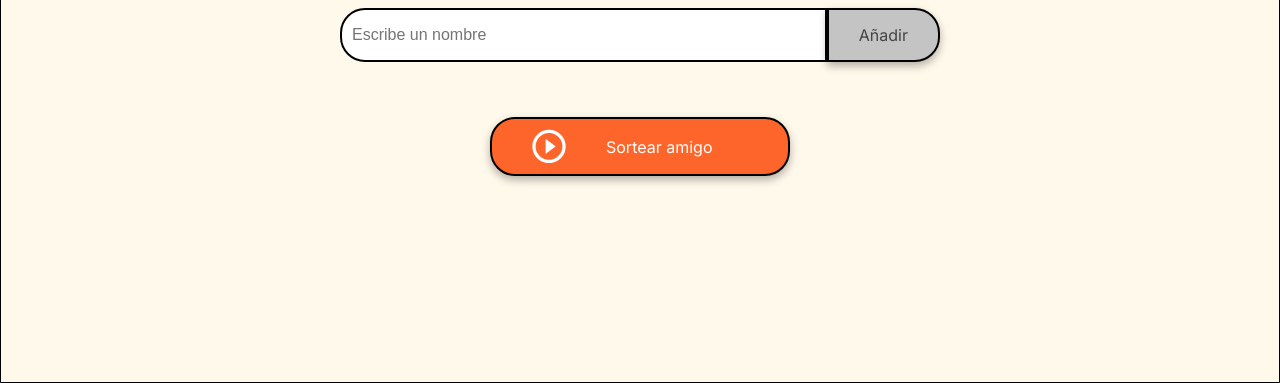
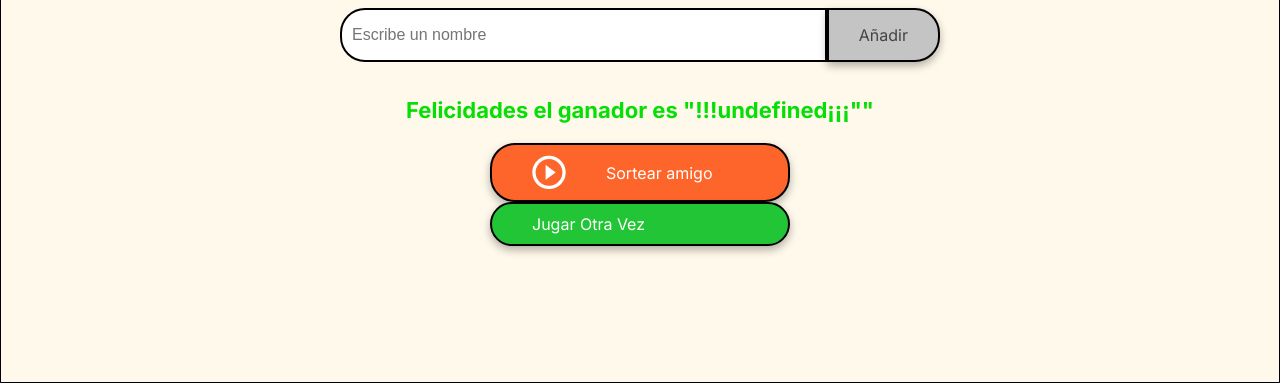
Before and after one commit to chuyBigger/amigosecretogame, a plain HTML site: page index.html in a window 1280 px wide. Both pictures are taken after a click on the button "Sortear amigo". Shown: the part 417-800 px from the top of the page. Drawn offline with Linux system fonts and the light colour scheme.

Commit message:
juego-finalizado-vone

```diff
--- a/app.js
+++ b/app.js
@@ -13,10 +13,12 @@
 // Sorteo aleatorio:
 // Al hacer clic en el botón "Sortear Amigo", se seleccionará aleatoriamente un nombre de la lista y se mostrará en la página.
 const input = document.querySelector('#amigo').value;
-const amigos = [];
+let amigos = [];
 const listFiendsClean = document.getElementById('listaAmigos')
+const buttonR = document.getElementById('reset-button')
 
 
+// Funcion que agrega los nombres a una lista y da un erro si el campo esta vacio
 function agregarAmigo(){
   let input = document.querySelector('#amigo').value;
   if(input === ''){
@@ -27,82 +29,51 @@ function agregarAmigo(){
     cleanBox();
     friendList();
    }
-
 }
-
+// funcion que limpia el input donde se agregan los nombres
 function cleanBox(){
   let box = document.getElementById('amigo');
   box.value = '';
 }
-
-// function cleanList(){
-//   document.getElementById('lismigos').innerHTML = '';
-// }
-
-
-
+// fucion que crea una lista de los nombres a sortea y la muestra a travez del html
 function friendList(){
   listFiendsClean.innerHTML = ``;
   const list = document.getElementById('listaAmigos');
   for (let i = 0; i < amigos.length; i++) {
     list.innerHTML += `<li>${amigos[i]}</li>`;
   }
-  console.log(list)
 }
+// fucion que realiza el sorteo y lanza el resultado del ganador
+function sortearAmigo(){
+  ganador = amigos[Math.floor(Math.random() * amigos.length)];
+  console.log(ganador)
+  let winner = document.getElementById('winner');
+  winner.textContent = `Felicidades el ganador es "!!!${ganador}¡¡¡"" `;
+  activedButtom();
+}
+//funcion borra la lista de amigos para reiniciar el juego
+function resetListFriend(){
+  listFiendsClean.innerHTML = ``;
+}
+//funcion borra el campo donde a parece el ganador para reiniciar el juego
+function resetwinner(){
+  winner.textContent = ``;
+}
+// funcion que activa el boton de reinicio del juego
+function activedButtom (){
+  buttonR.disabled = false;
+  console.log('ando actibando el boton')
+}
+// funcion que descativa el reinicio del juego
+function disabledButtom (){
+  buttonR.disabled = true;
+}
+// funcion de reinicio del juego
+function resetgame(){
+  amigos = [];
+  cleanBox();
+  resetwinner();
+  resetListFriend();
+  disabledButtom();
 
-//   let namesAmigos
-//   if ( namesAmigos == '' ){
-//       alert('Ingresa tienes que ingresar el nombre de un amigo')
-//     } else {
-//         amigos.push(document.getElementById('amigo').value);
-
-//         amigos.innerHTML += `{'listaAmigos.value'}`;
-
-
-//         console.log(amigos)
-//     }
-// }
-
-
-// let listaDeAmigos = document.querySelector('#listaAmigos');
-// listaDeAmigos.innerHTML == 'listaAmigos'
-
-
-// function agregarNombre(){
-//     amigos = document.getElementById('amigo').value;
-
-// }
-
-
-// function recorrerListaAmigos() {
-//     let ul = document.getElementById('listaAmigos');
-
-//     ul.innerHTML = '';
-
-//     amigos.forEach(amigo => {
-//       let li = document.createElement('li');
-
-//       li.textContent = amigo;
-
-//       li.classList.add('amigo-item');
-
-//       ul.append(li);
-
-//     });
-//   }
-
-
-
-
-
-// function limpiarInput() {
-//     document.getElementById('amigo').value = '';
-//   }
-
-// function limpiarListaAmigos() {
-//     let listaAmigos = document.getElementById('listaAmigos');
-
-//     while (listaAmigos.firstChild) {
-//       listaAmigos.removeChild(listaAmigos.firstChild);
-//     }
-// }
+}
--- a/index.html
+++ b/index.html
@@ -26,12 +26,16 @@
             <div id="lismigos">
                 <ul id="listaAmigos" class="name-list" aria-labelledby="listaAmigos" role="list"></ul>
             </div>
-            <ul id="resultado" class="result-list" aria-live="polite"></ul>
+            <ul id="winner" class="result-list" aria-live="polite"></ul>
 
             <div class="button-container">
                 <button class="button-draw" onclick="sortearAmigo()" aria-label="Sortear amigo secreto">
                     <img src="assets/play_circle_outline.png" alt="Ícono para sortear">
                     Sortear amigo
+                </button>
+
+                <button id="reset-button" class="button-draw-reset" onclick="resetgame()" aria-label="Reset Game" disabled>
+                    Jugar Otra Vez
                 </button>
             </div>
         </section>
--- a/style.css
+++ b/style.css
@@ -152,6 +152,16 @@ ul {
     background-color: var(--color-button);
     font-size: 16px;
 }
+.button-draw-reset {
+    display: flex;
+    align-items: center;
+    width: 100%;
+    padding: 10px 40px;
+    color: var(--color-white);
+    background-color: rgb(34, 197, 53);
+    font-size: 16px;
+    text-align: center;
+}
 
 .button-draw img {
     margin-right: 40px;
@@ -160,3 +170,6 @@ ul {
 .button-draw:hover {
     background-color: var(--color-button-hover);
 }
+.button-draw-reset:hover {
+    background-color: rgb(115, 223, 105);
+}
```
